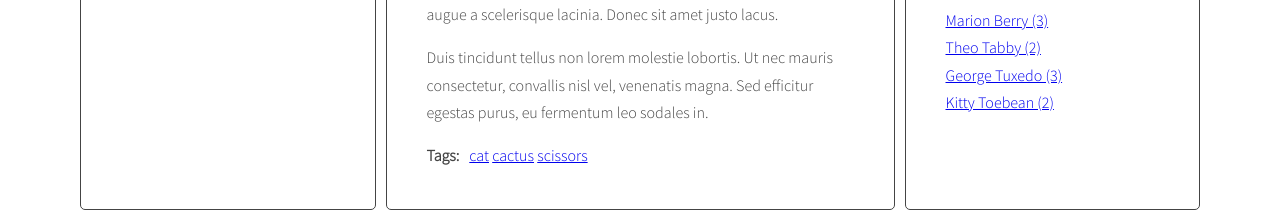
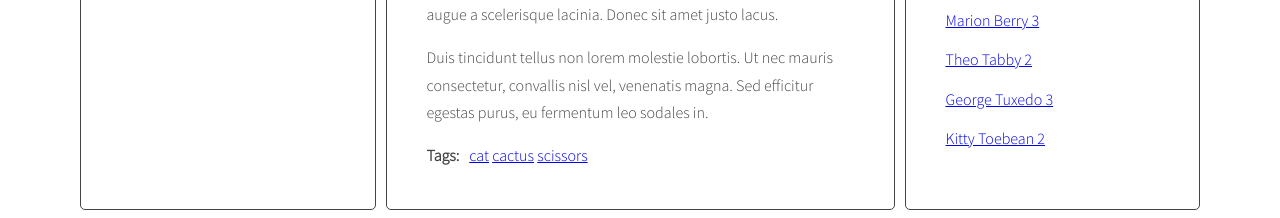
Before and after one commit to dave8git/webdev-cheatsheet, a website: page index.html in a window 1280 px wide. Shown: the part 629-847 px from the top of the page. Drawn offline with nearby package versions, Linux system fonts and the light colour scheme.

Commit message:
add cloud authors handlebars

```diff
--- a/index.html
+++ b/index.html
@@ -263,7 +263,12 @@
       {{#each tags}}
           <li><a class="{{ className }}" href="#tag-{{ tag }}">{{ tag }} <!--({{count}})--></a></li>
       {{/each}}
-  </script>
+    </script>
+    <script id="template-author-cloud-link" type="text/x-handlebars-template">
+        {{#each authors}}
+          <li><a href="#author-{{ author }}"> {{author}} {{ count }} </a></li>
+        {{/each}}
+    </script>
       <script src="https://cdnjs.cloudflare.com/ajax/libs/handlebars.js/4.1.0/handlebars.min.js"></script>
     <script src="js/script.js"></script>
 </body>
--- a/js/script.js
+++ b/js/script.js
@@ -5,6 +5,7 @@ const templates = {
   tagLink: Handlebars.compile(document.querySelector('#template-tag-link').innerHTML),
   authorLink: Handlebars.compile(document.querySelector('#template-author-link').innerHTML),
   tagCloudLink: Handlebars.compile(document.querySelector('#template-tag-cloud-link').innerHTML),
+  tagCloudAuthors: Handlebars.compile(document.querySelector('#template-author-cloud-link').innerHTML)
 };
 
 const opts = {
@@ -216,13 +217,19 @@ function generateAuthors() {
   }
   const authorList = document.querySelector(opts.listSelector.authors);
 
-  let allAuthorsHTML = '';
+  let allAuthorsData = {authors: []};
 
   for (let author in allAuthors) {
-    allAuthorsHTML += '<a href="#author-' + author + '">' + author + ' ' + '(' + allAuthors[author] + ')'  + '</a>';
+    // allAuthorsHTML += '<a href="#author-' + author + '">' + author + ' ' + '(' + allAuthors[author] + ')'  + '</a>';
+    allAuthorsData.authors.push({
+      author: author,
+      count: allAuthors[author],
+    });
+
+    //<a href="#author-' + author + '">' + author + ' ' + '(' + allAuthors[author] + ')'  + '</a>'
   }
 
-  authorList.innerHTML = allAuthorsHTML;
+  authorList.innerHTML = templates.tagCloudAuthors(allAuthorsData);
 
 
 }
```
